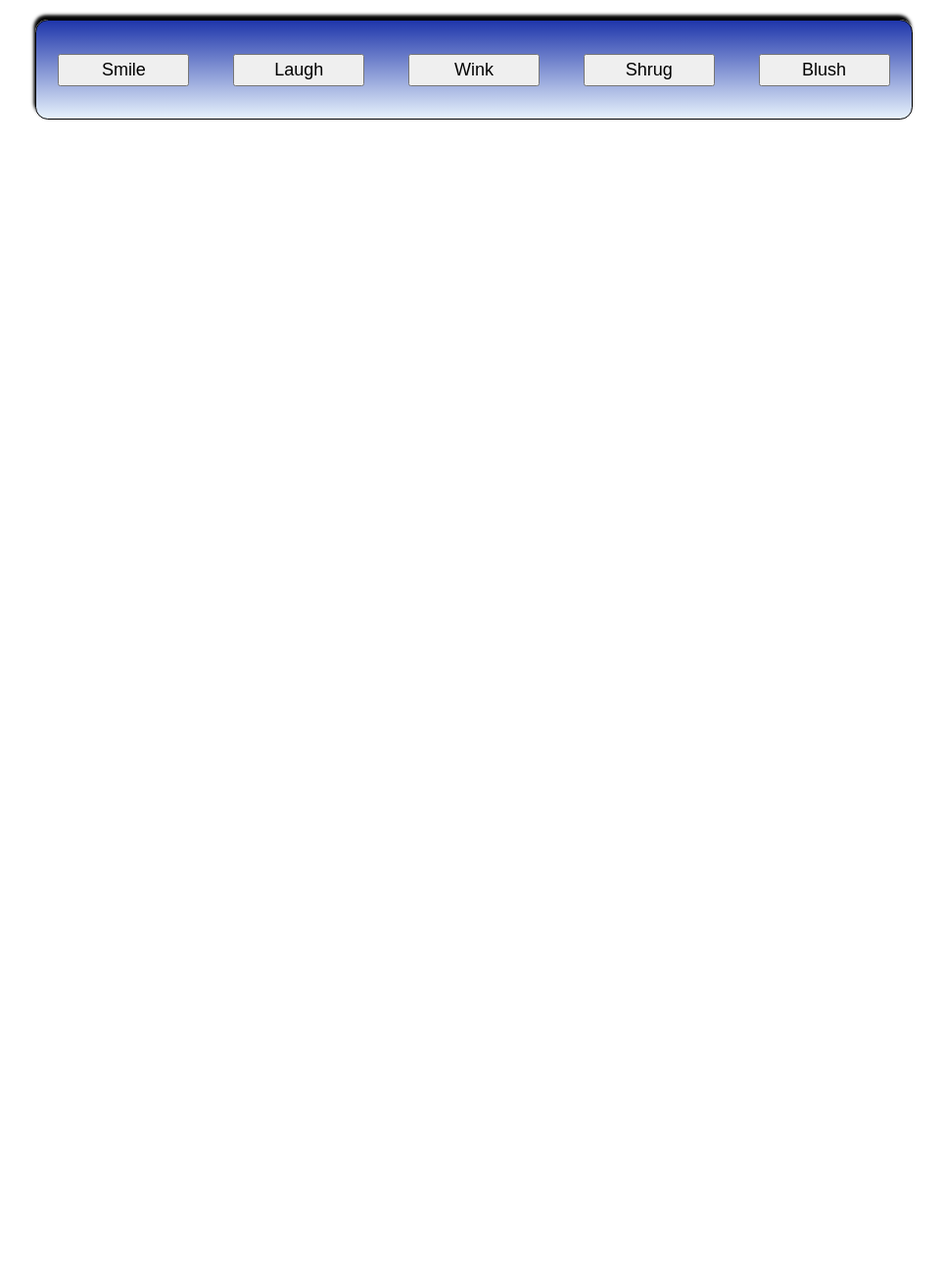
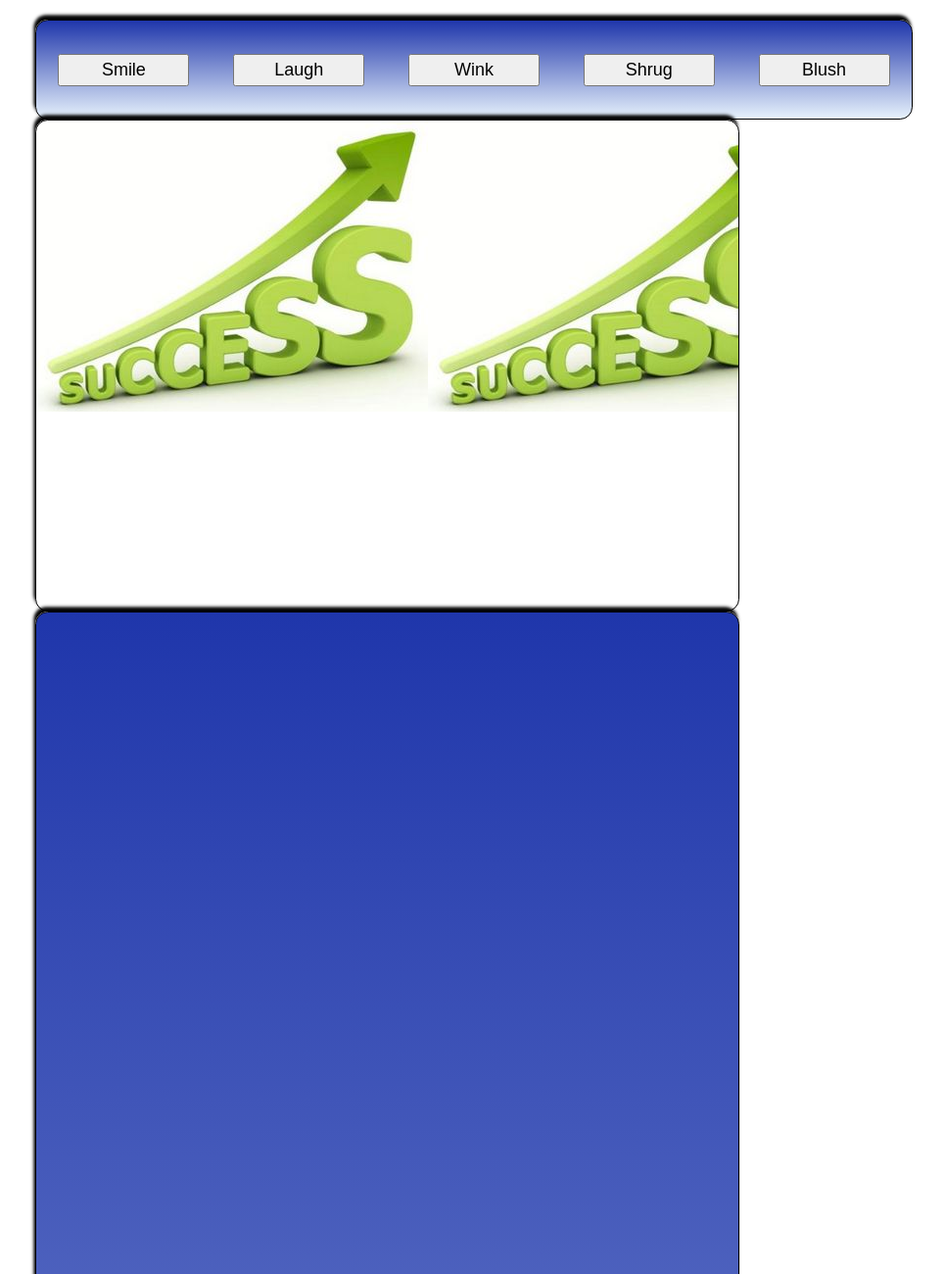
Before and after one commit to ArturWer/hello_world, a plain HTML site: page flex/index.html in a window 1280 px wide. Shown: the top 1300 px of the page at 98% size, without its empty margins (156-1120 px from the left). Before the commit the page ends 800 px from the top, so only its background shows below. Drawn offline with Linux system fonts and the light colour scheme.

Commit message:
Added image for background and 4 divs for playing with fixed attachment background

```diff
--- a/flex/index.html
+++ b/flex/index.html
@@ -34,6 +34,16 @@
         align-items: center;
         justify-content: space-around;
       }
+      .fixedImage{
+        width: 80%;
+        height: 500px;
+        background: url(success.jpeg) repeat-x;
+        background-attachment: fixed;
+      }
+      .gradient{
+        width: 80%;
+        height: 3000px;
+      }
 
     </style>
   </head>
@@ -45,5 +55,9 @@
       <button>Shrug</button>
       <button>Blush</button>
     </div>
+    <div class="fixedImage"></div>
+    <div class="gradient"></div>
+    <div class="fixedImage"></div>
+    <div class="gradient"></div>
   </body>
 </html>
```
Also changed, not shown: flex/success.jpeg (added).
